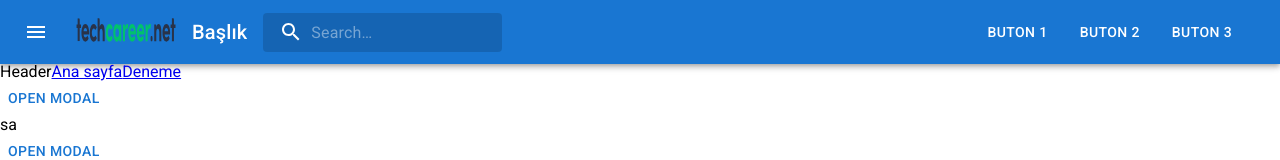
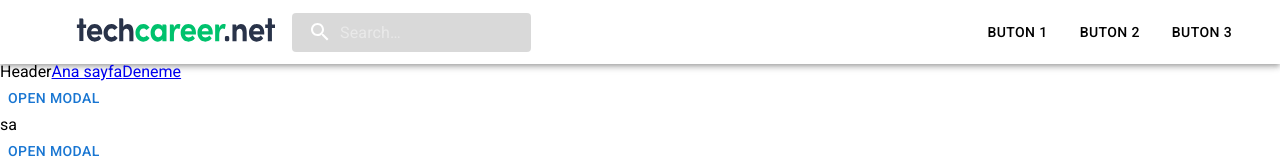
Before and after one commit to muhammedsafatur/TechCareerClone, a React (Create React App) app in the folder techcareer-demo-project-boilerplate-main/: page / in a window 1280 px wide. Shown: the top 160 px of the page. Built offline with nearby package versions, Linux system fonts and the light colour scheme.

Commit message:
Navbar.js color changed and buttons added

```diff
--- a/techcareer-demo-project-boilerplate-main/src/components/Navbar.js
+++ b/techcareer-demo-project-boilerplate-main/src/components/Navbar.js
@@ -6,7 +6,6 @@ import AppBar from '@mui/material/AppBar';
 import Box from '@mui/material/Box';
 import Toolbar from '@mui/material/Toolbar';
 import IconButton from '@mui/material/IconButton';
-import Typography from '@mui/material/Typography';
 import InputBase from '@mui/material/InputBase';
 import { Button } from '@mui/material';
 import Stack from '@mui/material/Stack';
@@ -47,7 +46,7 @@ const StyledInputBase = styled(InputBase)(({ theme }) => ({
 export default function PrimarySearchAppBar() {
   return (
       <Box sx={{ flexGrow: 1 }}>
-      <AppBar position="static">
+        <AppBar position="static" sx={{ backgroundColor: 'white' }}>
           <Toolbar>
             <IconButton
                 size="large"
@@ -58,13 +57,10 @@ export default function PrimarySearchAppBar() {
             >
               <MenuIcon />
             </IconButton>
-          <Box sx={{ display: 'flex', alignItems: 'center' }}> {/* Logo ve başlık için box */}
+            <Box sx={{ display: 'flex', alignItems: 'center' }}>
               <a href="../Pages/Home">
-              <img src={logo} alt="logo" width="100px" height="25px" />
+                <img src={logo} alt="logo" width="200px" height="25px" />
               </a>
-            <Typography variant="h6" noWrap component="div" sx={{ ml: 2 }}>
-              Başlık
-            </Typography>
             </Box>
             <Search>
               <SearchIconWrapper>
@@ -76,10 +72,10 @@ export default function PrimarySearchAppBar() {
               />
             </Search>
             <Box sx={{ flexGrow: 1 }} />
-          <Stack spacing={2} direction="row" sx={{ mr: 2 }}> {/* Butonları doğrudan Stack içine aldık */}
-            <Button variant="text" color="inherit">Buton 1</Button>
-            <Button variant="text" color="inherit">Buton 2</Button>
-            <Button variant="text" color="inherit">Buton 3</Button>
+            <Stack spacing={2} direction="row" sx={{ mr: 2 }}>
+              <Button variant="text" sx={{ color: 'black' }}>Buton 1</Button>
+              <Button variant="text" sx={{ color: 'black' }}>Buton 2</Button>
+              <Button variant="text" sx={{ color: 'black' }}>Buton 3</Button>
             </Stack>
           </Toolbar>
         </AppBar>
```
Lines whose indentation alone changed are shown as unchanged.
